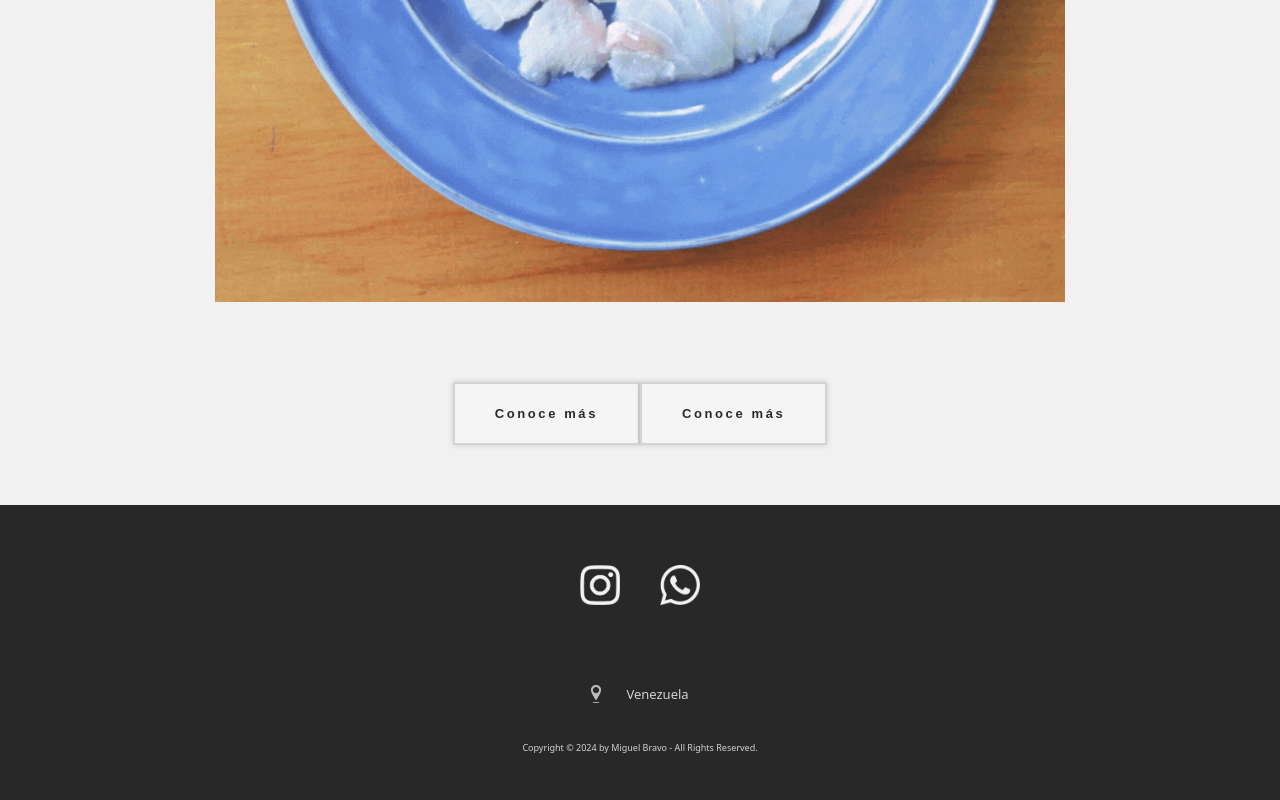
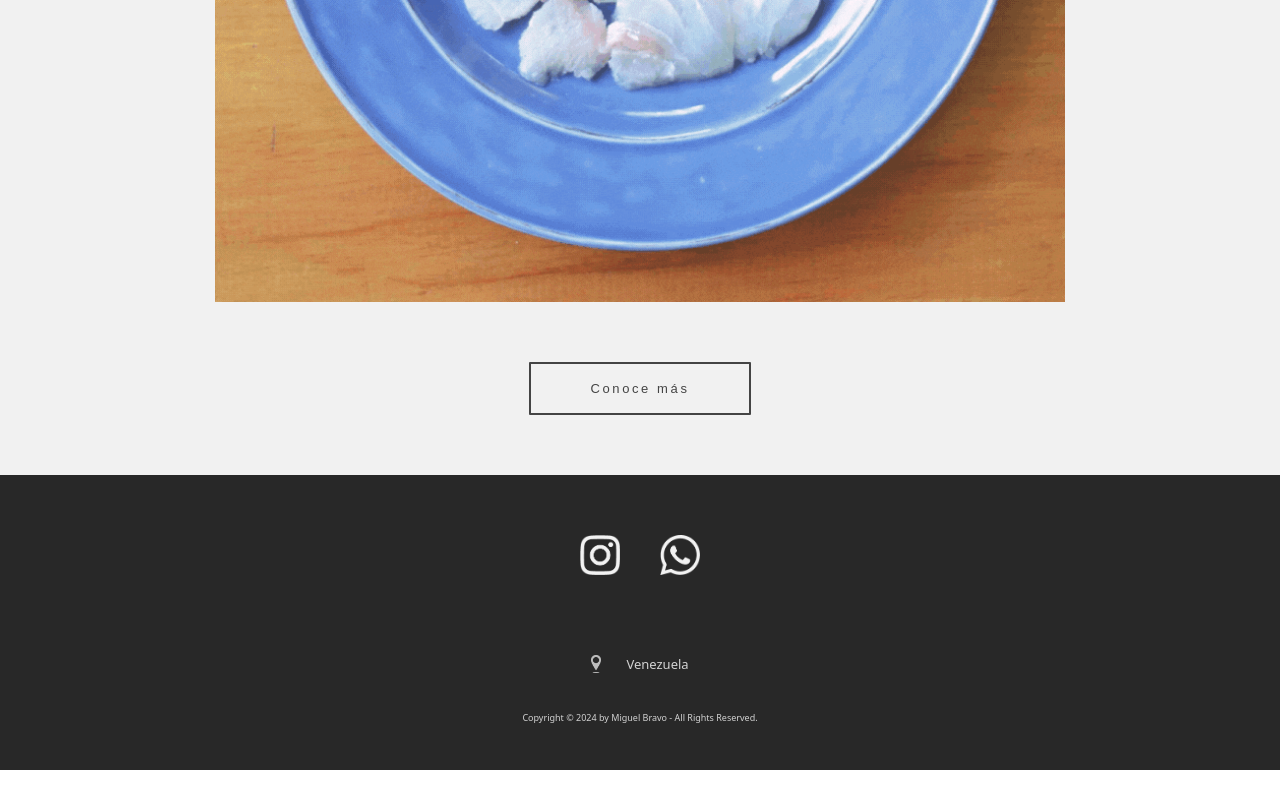
Before and after one commit to CarolinaVitale/bymiguelbravo, a React (Create React App) app: page / in a window 1280 px wide. Shown: the part 1898-2698 px from the top of the page. After the commit the page ends 2668 px from the top, so only its background shows below. Built offline with nearby package versions, Linux system fonts and the light colour scheme; the HTML template or start-up script is replaced by a standard one.

Commit message:
navbar dropdown

```diff
--- a/package.json
+++ b/package.json
@@ -3,6 +3,7 @@
   "version": "0.1.0",
   "private": true,
   "dependencies": {
+    "animejs": "^3.2.2",
     "bootstrap": "^5.3.2",
     "react": "^18.2.0",
     "react-bootstrap": "^2.10.0",
--- a/public/index.html
+++ b/public/index.html
@@ -9,7 +9,7 @@
       name="by Miguel Bravo"
       content="by Miguel Bravo"
     />
-    <link rel="apple-touch-icon" href="%PUBLIC_URL%/logo192.png" />
+    <link rel="apple-touch-icon" href="%PUBLIC_URL%/logo.png" />
 
     <link rel="manifest" href="%PUBLIC_URL%/manifest.json" />
 
--- a/src/components/Popupdinner.js
+++ b/src/components/Popupdinner.js
@@ -1,7 +1,6 @@
 import React from "react";
 import popup from "../images/popupgif.gif";
 import "../styles/Popupdinner.css";
-import { Link } from "react-router-dom";
 
 
 function PopupDinner() {
@@ -15,13 +14,10 @@ function PopupDinner() {
                 <img className='pop-up-pic' src={popup} alt='miguel'></img>
             </div>
 
-            <a href='/popupdinner'>
-                <button href='' className='social-button'>Conoce más</button>
+            <a href="/popupdinner">
+                <button className='button'>Conoce más</button>
             </a>
 
-            <Link to="/popupdinner">
-                <button href='' className='social-button'>Conoce más</button>
-            </Link>
 
         </div>
     );
--- a/src/pages/Contact.js
+++ b/src/pages/Contact.js
@@ -33,15 +33,15 @@ function Contact () {
             <div className='social'>
                 <br />
                 <a href='https://wa.me/message/26GNQXJCZ3VVM1' target='_blank' rel="noreferrer">
-                    <button href='' className='social-button'>Whatsapp</button>
+                    <button href='' className='button-social'>Whatsapp</button>
                 </a>
 
                 <a href='https://www.instagram.com/chefbravovera/?igsh=MW1rbWJvNW5veDgyag%3D%3D&utm_source=qr' target='_blank' rel="noreferrer">
-                    <button href='' className='social-button'>Instagram</button>
+                    <button href='' className='button-social'>Instagram</button>
                 </a>
 
                 <a href='https://www.linkedin.com/in/miguelbravovera/' target='_blank' rel="noreferrer">
-                    <button href='' className='social-button'>Linkedin</button>
+                    <button href='' className='button-social'>Linkedin</button>
                 </a>
             </div>
         </div>
--- a/src/pages/Home.js
+++ b/src/pages/Home.js
@@ -4,7 +4,7 @@ import logo3D from "../images/logotype-3d.png";
 import Slide from "../components/Carousel";
 import "bootstrap/dist/css/bootstrap.min.css";
 import Program from "../components/Program";
-import PopupDinner from "../components/Popupdinner";
+import Popupdinner from "../components/Popupdinner";
 
 
 
@@ -26,7 +26,7 @@ function Home() {
 
             <Program />
 
-            <PopupDinner />
+            <Popupdinner />
 
         </div>
 
--- a/src/pages/Services.js
+++ b/src/pages/Services.js
@@ -185,7 +185,7 @@ function Services() {
                 <h4>Para más información</h4>
 
                 <a href='https://wa.me/message/26GNQXJCZ3VVM1' target='_blank' rel="noreferrer">
-                    <button href='' className='service-button'>Comunícate a través de Whatsapp</button>
+                    <button href='' className='button'>Comunícate a través de Whatsapp</button>
                 </a>
 
             </div>
--- a/src/styles/App.css
+++ b/src/styles/App.css
@@ -54,7 +54,7 @@ nav.navbar.bg-body-tertiary.mb-3.navbar.navbar-expand-sm.navbar-light {
 /*  E N D  C A R O U S E L  */
 
 
-/*  B U T T O N S  */
+/*  B U T T O N S  C A R O U S E L  */
 .contact-button {
   font-family: 'Calibre-Bold', "ヒラギノ角ゴ Pro W3", "Hiragino Kaku Gothic Pro", "メイリオ", "Meiryo", Osaka, "ＭＳ Ｐゴシック", "MS PGothic", sans-serif;
   letter-spacing: 0.2em;
@@ -176,11 +176,9 @@ nav.navbar.bg-body-tertiary.mb-3.navbar.navbar-expand-sm.navbar-light {
 
 
 /*   S E R V I C E S   */
-
 .service-carousel h2 {
   margin-top: 20px;
   text-align: center;
-  color: rgb(122, 119, 119);
 }
 
 @media (min-width: 768px) {
@@ -226,26 +224,6 @@ nav.navbar.bg-body-tertiary.mb-3.navbar.navbar-expand-sm.navbar-light {
   }
 }
 
-
-.service-button {
-  font-family: 'Calibre-Bold', "ヒラギノ角ゴ Pro W3", "Hiragino Kaku Gothic Pro", "メイリオ", "Meiryo", Osaka, "ＭＳ Ｐゴシック", "MS PGothic", sans-serif;
-  letter-spacing: 0.2em;
-  font-size: small;
-  border: 2px solid rgb(159, 157, 157);
-  color: rgb(122, 119, 119);
-  box-shadow: 0 0 5px rgba(111, 111, 111, 0.3);
-  padding: 10px 20px;
-  border-radius: 1.5px;
-  transition: border-color 0, 3s ease, color 0, 3 ease, background-color 0, 3 ease;
-}
-
-.service-button:hover {
-  border: 2px solid lightgrey;
-  color: lightgrey;
-  background-color: transparent;
-  box-shadow: 0 0 5px rgba(111, 111, 111, 0.3);
-}
-
 .more-info {
   display: flex;
   flex-direction: column;
@@ -265,25 +243,25 @@ nav.navbar.bg-body-tertiary.mb-3.navbar.navbar-expand-sm.navbar-light {
 
 
 /*   C O N T A C T   */
-
-.social-button {
+.button-social {
+  margin-top: 40px;
   font-family: 'Calibre-Bold', "ヒラギノ角ゴ Pro W3", "Hiragino Kaku Gothic Pro", "メイリオ", "Meiryo", Osaka, "ＭＳ Ｐゴシック", "MS PGothic", sans-serif;
   letter-spacing: 0.2em;
   font-size: small;
-  font-weight: 600;
-  border: 2px solid lightgrey;
-  color: rgb(42, 42, 42);
-  box-shadow: 0 0 5px rgba(111, 111, 111, 0.3);
-  padding: 20px 40px;
-  border-radius: 1.5px;
-  transition: border-color 0, 3s ease, color 0, 3 ease, background-color 0, 3 ease;
-}
+  display: inline-block;
+  padding: 15px 60px;
+  border: 2px solid #444;
+  border-radius: 1px;
+  text-align: center;
+  cursor: pointer;
+  transition: all 0.2s ease-in-out;
+  color: #444;
+  background-color: transparent;
 
-.social-button:hover {
-  border: 2px solid lightgrey;
-  color: rgb(42, 42, 42);
-  background-color: transparent;
-  box-shadow: 0 0 5px rgba(111, 111, 111, 0.3);
+  &:hover {
+    background-color: #444;
+    color: white;
+  }
 }
 
 .contact-container {
@@ -292,8 +270,6 @@ nav.navbar.bg-body-tertiary.mb-3.navbar.navbar-expand-sm.navbar-light {
   text-align: center;
   margin-bottom: 60px;
 }
-
-
 
 @media (min-width: 768px) {
   .horarios {
@@ -314,20 +290,14 @@ nav.navbar.bg-body-tertiary.mb-3.navbar.navbar-expand-sm.navbar-light {
   }
 }
 
-
 @media (max-width: 767px) {
   .horarios {
     display: flex;
     justify-content: space-between;
   }
 
-  .social-button {
-    font-weight: 600;
-    border: 2px solid lightgrey;
-    size: 10px;
-    padding: 10px 20px;
+  .button-social {
     width: 100%;
-    margin-top: 20px;
   }
 
   .social {
--- a/src/styles/Navbar.css
+++ b/src/styles/Navbar.css
@@ -1,7 +1,4 @@
 /* Navbar.css */
-
-
-
 .navbar {
     font-family: 'Calibre-Bold', "ヒラギノ角ゴ Pro W3", "Hiragino Kaku Gothic Pro", "メイリオ", "Meiryo", Osaka, "ＭＳ Ｐゴシック", "MS PGothic", sans-serif;
     letter-spacing: 0.2em;
@@ -10,13 +7,32 @@
     padding: 0 !important;
 }
 
+.links-drop {
+    font-family: 'Calibre-Bold', "ヒラギノ角ゴ Pro W3", "Hiragino Kaku Gothic Pro", "メイリオ", "Meiryo", Osaka, "ＭＳ Ｐゴシック", "MS PGothic", sans-serif;
+    letter-spacing: 0.2em;
+    font-size: smaller;
 
+}
 
 .mb-3 {
     margin-bottom: 0 !important;
 }
 
+@media (min-width: 768px) {
+    .dropdown-menu {
+        background-color: #f8f9fa;
+    }
+}
 
+.navbar .dropdown-menu {
+    right: 0;
+    left: auto;
+}
+
+div.dropdown-menu.show {
+    border:none;
+    border-radius: 1px;
+}
 
 .logo {
     height: 60px;
@@ -24,11 +40,9 @@
     margin-top: 5px;
 }
 
-
 .logo1 {
     max-width: 50px;
 }
-
 
 @media (max-width: 767px) {
     .logo2 {
--- a/src/styles/Popupdinner.css
+++ b/src/styles/Popupdinner.css
@@ -61,7 +61,7 @@
     width: 100%;
 }
 
-/* C O M P O N E N T POP-UP-DINNER */
+/* C O M P O N E N T      P O P - U P - D I N N E R */
 
 .popup-div {
     text-align: center;
@@ -71,16 +71,25 @@
     padding-top: 60px;
 }
 
-@media (min-width: 768px) {
-    .popup-div .social-button {
-        margin-top: 60px;
-        background-color: whitesmoke;
+.button {
+    margin-top: 40px;
+    font-family: 'Calibre-Bold', "ヒラギノ角ゴ Pro W3", "Hiragino Kaku Gothic Pro", "メイリオ", "Meiryo", Osaka, "ＭＳ Ｐゴシック", "MS PGothic", sans-serif;
+    letter-spacing: 0.2em;
+    font-size: small;
+    display: inline-block;
+    padding: 15px 60px;
+    border: 2px solid #444;
+    border-radius: 1px;
+    text-align: center;
+    cursor: pointer;
+    transition: all 0.2s ease-in-out;
+    color: #444;
+    background-color: transparent;
+
+    &:hover {
+        background-color: #444;
+        color: white;
     }
+}
 
-        .social-button:hover {
-            border: 2px solid lightgrey;
-            color: rgb(122, 120, 120);
-            background-color: transparent;
-            box-shadow: 0 0 5px rgba(111, 111, 111, 0.3);
-        }
-}
+/*  E N D     C O M P O N E N T      P O P - U P - D I N N E R */
--- a/src/styles/index.css
+++ b/src/styles/index.css
@@ -7,3 +7,7 @@ body {
   max-width: 100%;
   overflow-x: hidden;
 }
+
+h1 h2 h3 h4 h5 h6 p{
+  color: #444;
+}
```
Also changed, not shown: src/components/Navbar.js (+12 -6 lines), public/logo.png (added), 1 other file (tests, documents, lock files or other folders).
